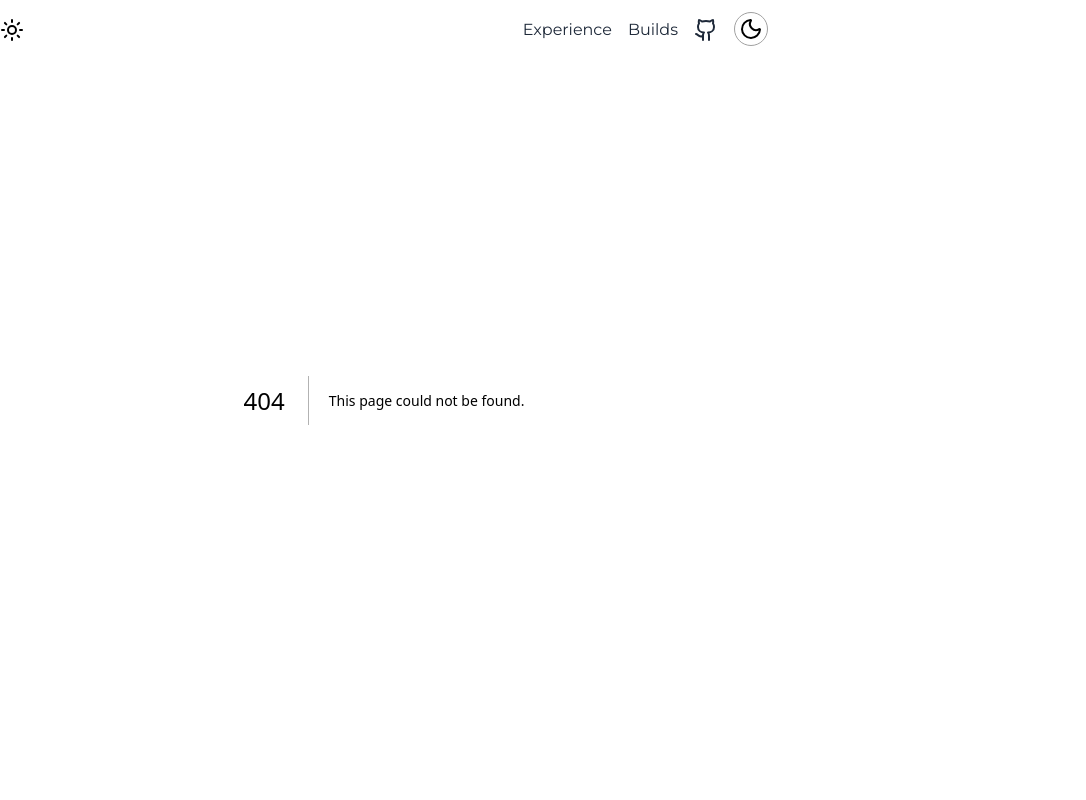
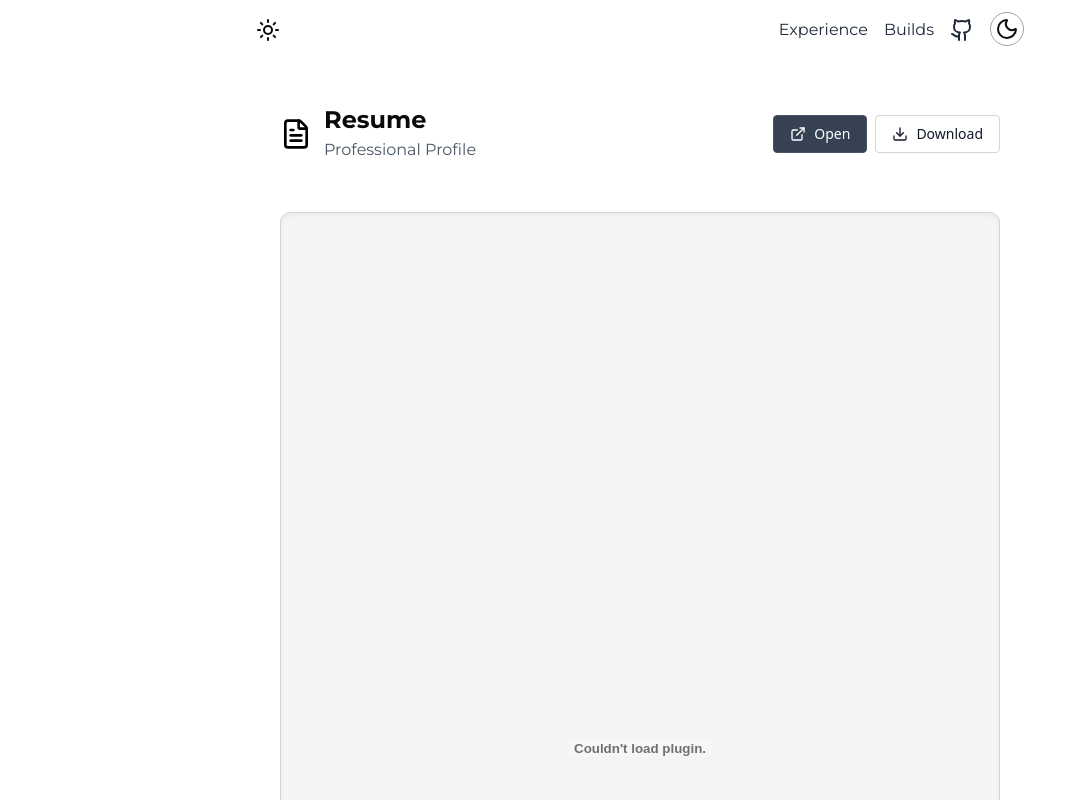
Before and after one commit to RChaubey16/ruturaj-xyz, a Next.js app: page /resume in a window 1280 px wide. Before the commit this address had no page. Shown: the top 800 px of the page, without its empty margins (0-1086 px from the left). Built offline with nearby package versions, Linux system fonts and the light colour scheme; a web font is replaced by a local one.

Commit message:
Add Resume page and component

```diff
--- a/app/components/Profile.tsx
+++ b/app/components/Profile.tsx
@@ -1,5 +1,7 @@
 import Image from "next/image";
 import Link from "next/link";
+import { FileUser, Send } from "lucide-react";
+import { Button } from "@/components/ui/button";
 import TechUsed from "./TechUsed";
 
 // Types
@@ -94,6 +96,29 @@ const Profile = () => {
         clarity, and maintainability.
       </p>
       <TechUsed tech={socials} />
+
+      <div className="border-t border-black/30 dark:border-gray-600 pt-4 mt-4 flex gap-4">
+        <Link href={"/builds"} className="">
+          <Button
+            variant="default"
+            size={"default"}
+            className="flex items-center gap-2 cursor-pointer transition-all ease-in-out duration-200 hover:gap-4"
+          >
+            Get In Touch
+            <Send />
+          </Button>
+        </Link>
+        <Link href={"/resume"} className="">
+          <Button
+            variant="outline"
+            size={"default"}
+            className="flex items-center gap-2 cursor-pointer transition-all ease-in-out duration-200 hover:gap-4"
+          >
+            My Resume
+           <FileUser />
+          </Button>
+        </Link>
+      </div>
     </div>
   );
 };
--- /dev/null
+++ b/app/components/ResumePDFViewer.tsx
@@ -0,0 +1,78 @@
+"use client"
+
+import { FileText, Download, ExternalLink } from 'lucide-react';
+
+export default function ResumePDFViewer() {
+  // Update this path to match where your PDF is stored in your Next.js project
+  // For example: '/resume.pdf' if it's in the public folder
+  const basePath = '/assets/Ruturaj-Chaubey-Resume.pdf';
+
+  // Add PDF Open Parameters to customize the view
+  // Note: Browser support varies - works best in Adobe Reader plugin
+  const resumePath = `${basePath}#toolbar=1&navpanes=0&scrollbar=1&page=1&view=FitH`;
+
+  const handleDownload = () => {
+    const link = document.createElement('a');
+    link.href = resumePath;
+    link.download = 'Ruturaj-Chaubey-Resume.pdf';
+    document.body.appendChild(link);
+    link.click();
+    document.body.removeChild(link);
+  };
+
+  const handleOpenNewTab = () => {
+    window.open(resumePath, '_blank');
+  };
+
+  return (
+    <div className="min-h-screen bg-background">
+      <div className="max-w-5xl mx-auto">
+        <div className="bg-background rounded-lg overflow-hidden">
+          {/* Header */}
+          <div className="mb-6 lg:mb-0 bg-background lg:p-6 text-white rounded-lg ">
+            <div className="flex flex-col md:flex-row md:items-center justify-between gap-4">
+              <div className="flex items-center gap-3">
+                <FileText className="w-8 h-8 text-black dark:text-white" />
+                <div>
+                  <h1 className="heading text-foreground">Resume</h1>
+                  <p className="para-text">Professional Profile</p>
+                </div>
+              </div>
+
+              {/* Action Buttons */}
+              <div className="flex gap-2">
+                <button
+                  onClick={handleOpenNewTab}
+                  className="flex items-center gap-2 px-4 py-2 bg-gray-700 dark:bg-gray-800 text-white rounded hover:bg-gray-600 dark:hover:bg-gray-700 transition-colors text-sm font-medium border border-gray-600 cursor-pointer"
+                  title="Open in new tab"
+                >
+                  <ExternalLink className="w-4 h-4" />
+                  Open
+                </button>
+                <button
+                  onClick={handleDownload}
+                  className="flex items-center gap-2 px-4 py-2 bg-white dark:bg-gray-700 text-gray-900 dark:text-white rounded hover:bg-gray-100 dark:hover:bg-gray-600 transition-colors text-sm font-medium border border-gray-300 dark:border-gray-600 cursor-pointer"
+                  title="Download PDF"
+                >
+                  <Download className="w-4 h-4" />
+                  Download
+                </button>
+              </div>
+            </div>
+          </div>
+
+          {/* PDF Viewer Section */}
+          <div className="lg:p-6">
+            <div className="border border-gray-300 dark:border-gray-700 rounded-lg overflow-hidden shadow-inner bg-gray-100 dark:bg-gray-900">
+              <embed
+                src={resumePath}
+                type="application/pdf"
+                className="w-full h-[calc(100vh-240px)] min-h-[500px] md:min-h-[1070px]"
+              />
+            </div>
+          </div>
+        </div>
+      </div>
+    </div>
+  );
+}
--- /dev/null
+++ b/app/resume/page.tsx
@@ -0,0 +1,12 @@
+import Fade from "@/components/animation/Fade";
+import ResumePDFViewer from "../components/ResumePDFViewer";
+
+export default function Home() {
+  return (
+    <section className="pt-20 bg-background">
+      <Fade>
+        <ResumePDFViewer />
+      </Fade>
+    </section>
+  );
+}
```
Also changed, not shown: 1 other file (tests, documents, lock files or other folders).
